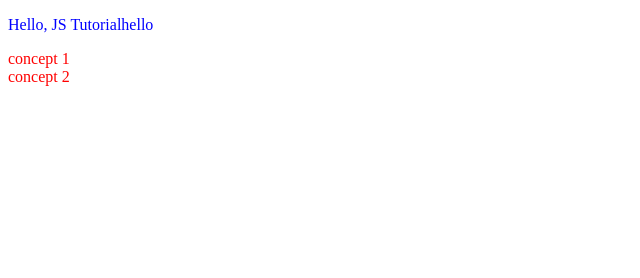
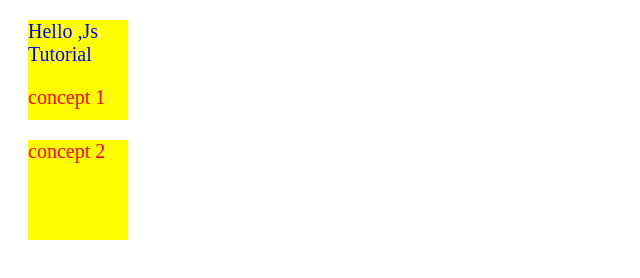
Before and after one commit to twinkalparalkar/JSBasic, a plain HTML site: page runJs.html in a window 1280 px wide. Shown: the whole page, without its empty margins (0-640 px from the left). Drawn offline with Linux system fonts and the light colour scheme.

Commit message:
Exploring DOM Manipulation in JS

```diff
--- a/documentObjectModel.js
+++ b/documentObjectModel.js
@@ -42,5 +42,35 @@ console.log(document.querySelector("#para").innerText)//return text content of i
 console.log(document.querySelector("#para").innerHTML)//return HTML content
 console.log(document.querySelector("#para").tagName)//retrun tag name
 console.log(document.querySelector("#para").textContent)//return text content even hidden text
+/////Create p element"Hello "append "Js Tutorial" to this text using JS
 let paragraph=document.querySelector("#para")
-paragraph.innerText=paragraph.innerText +"hello"
+paragraph.innerText=paragraph.innerText +" ,Js Tutorial"//we can change value also
+////Create 3 div with common class name "Box" Access them and add some Uniqueness of them
+let boxs=document.querySelectorAll(".box")
+for(let box of boxs){
+ box.style.width="100px"//node.style:-to change styling
+ box.style.height="100px"
+ box.style.margin="20px"
+box.style.fontSize="20px"
+// box.style.visibility="hidden"
+ box.style.backgroundColor="yellow"
+
+}
+///id ,class are attribute
+console.log(paragraph.getAttribute("id"))///to get attribute value
+paragraph.setAttribute("class","box")//inserting attribute
+//Insert element to DOM:-1)create element 2)add element
+let newBtn=document.createElement("button")
+newBtn.innerText="Click me"
+let div=document.querySelector("div")
+div.append(newBtn)//add at end of node (inside)
+div.prepend(newBtn)//add at start of node (inside)
+div.before(newBtn)//add at before node (outside)
+div.after(newBtn)//add at after node (outside)
+//add button at starting of body
+document.body.prepend(newBtn)//document.querySelector("body").prepend(newBtn)
+// Delete element in DOM :-remove that button
+document.body.querySelector("button").remove()
+//adding new class in Paragraph element without removing previous class
+paragraph.setAttribute("class","newClass")//remove previous class
+paragraph.classList.add("newClass")//adding with previous :-classList
--- a/runJs.html
+++ b/runJs.html
@@ -8,9 +8,10 @@
 </head>
 <body>
     <div class="box">
-        <p id="para">Hello, JS Tutorial</p>
+        <p id="para">Hello</p>
         concept 1
     </div>
+
     <div class="box">
         concept 2
     </div>
```
